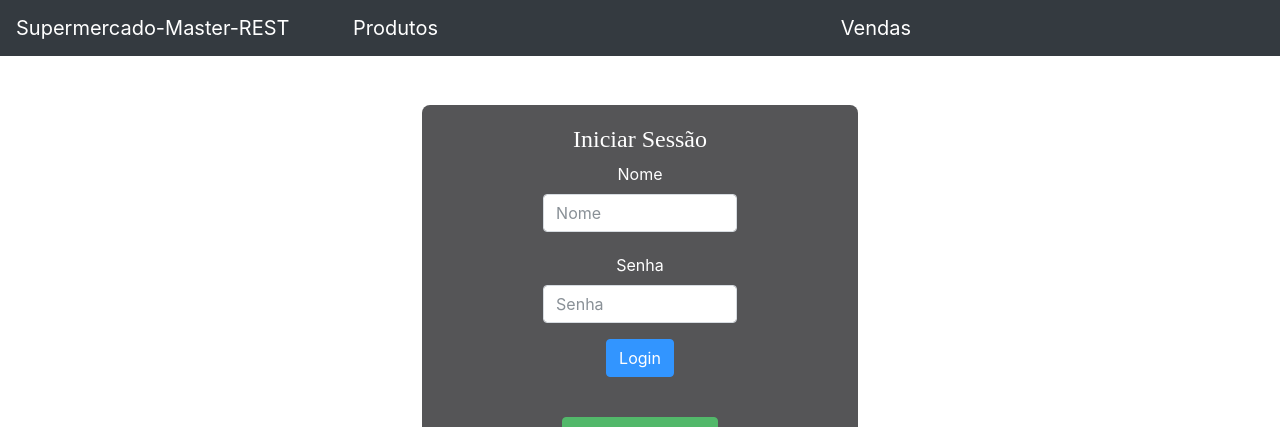
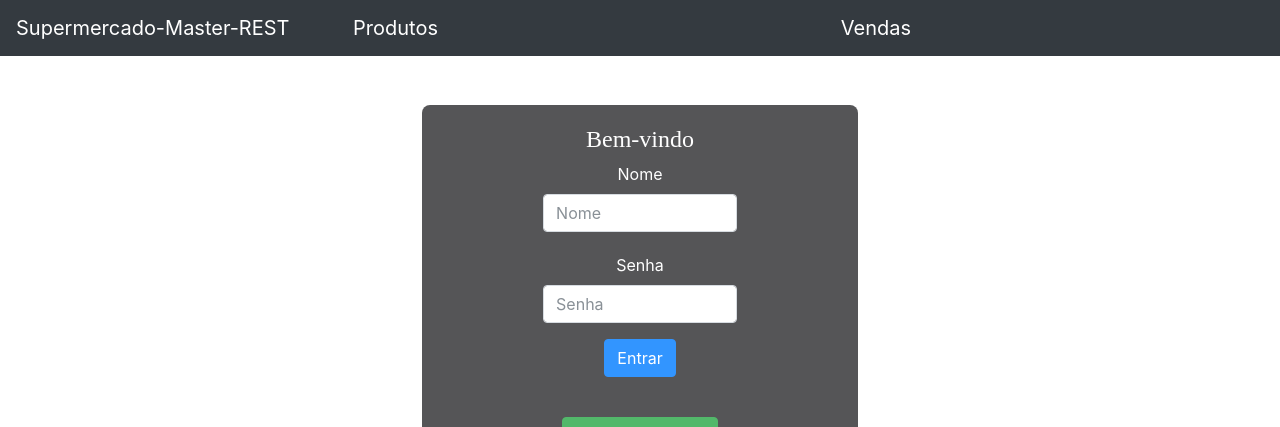
Before and after one commit to diegotpereira/Supermercado-Master-Rest, an Angular app in the folder Supermercado-Master-Rest/FrontEndSupermercado/: page / in a window 1280 px wide. Shown: the top 427 px of the page. Built offline with nearby package versions, Linux system fonts and the light colour scheme.

Commit message:
alteração no arquivo login.component

```diff
--- a/Supermercado-Master-Rest/FrontEndSupermercado/src/app/login/login.component.html
+++ b/Supermercado-Master-Rest/FrontEndSupermercado/src/app/login/login.component.html
@@ -1,7 +1,7 @@
 <div class="text-center fondo1">
   <form id="regisVete"  *ngIf ="showLogin" (ngSubmit)="doLogin()">
     <div class="row d-flex justify-content-center mb-0">
-      <label class="tituloForm mb-0 mt-3">Iniciar Sessão</label>
+      <label class="tituloForm mb-0 mt-3">Bem-vindo</label>
     </div>
     <!--Fila 1 Datos Principales-->
     <div class="row form-group d-flex justify-content-center">
@@ -21,7 +21,7 @@
       <!--Fin Campo Contraseña-->
     </div>
     <div class="row form-group d-flex justify-content-center">
-      <button type="submit" class="btn btn-primary mb-3" id="addProducto">Login</button>
+      <button type="submit" class="btn btn-primary mb-3" id="addProducto">Entrar</button>
     </div>
   </form>
   <div *ngIf ="showLogin" class="row form-group d-flex justify-content-center">
```
Also changed, not shown: 1 other file (tests, documents, lock files or other folders).
